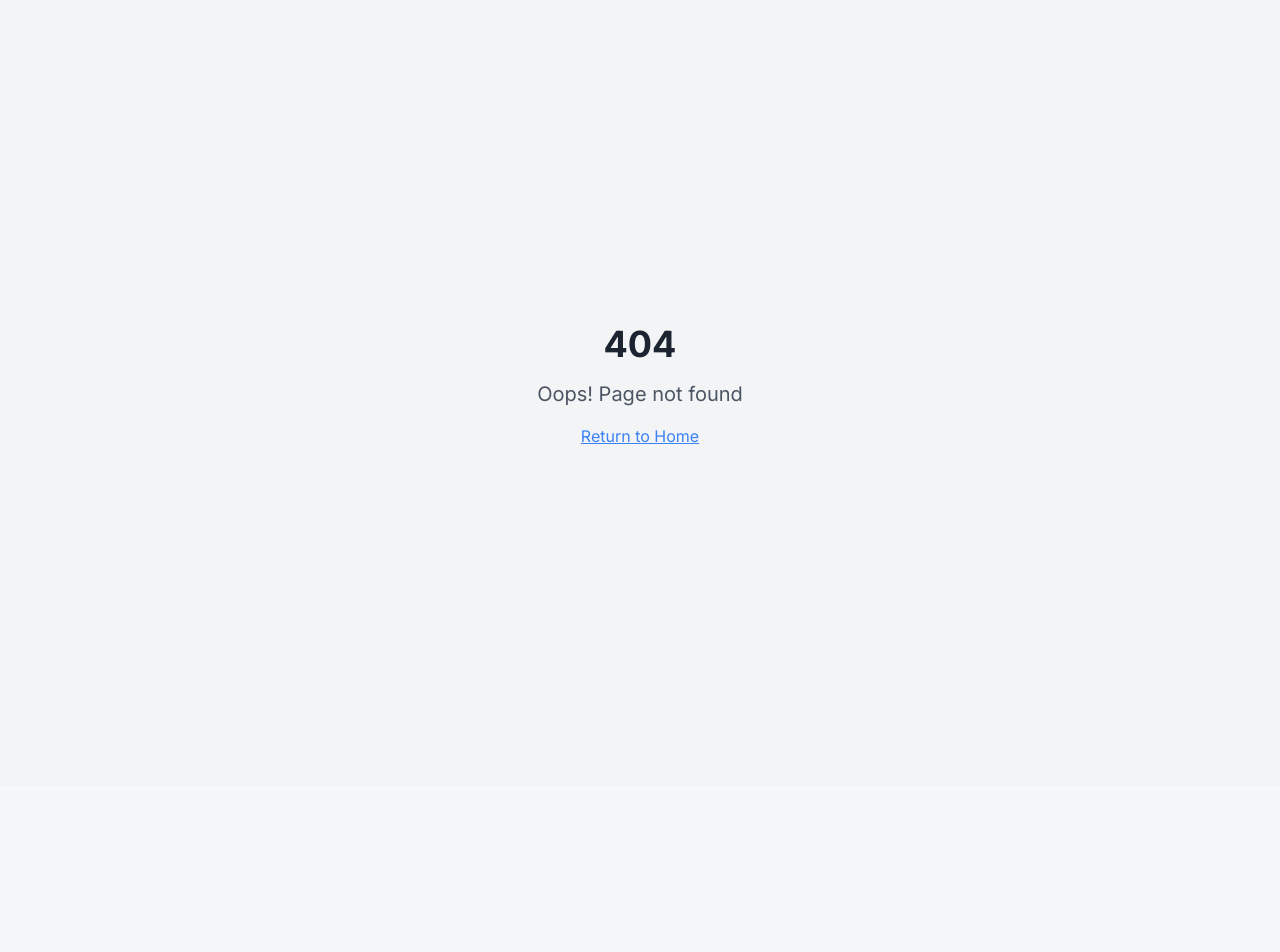
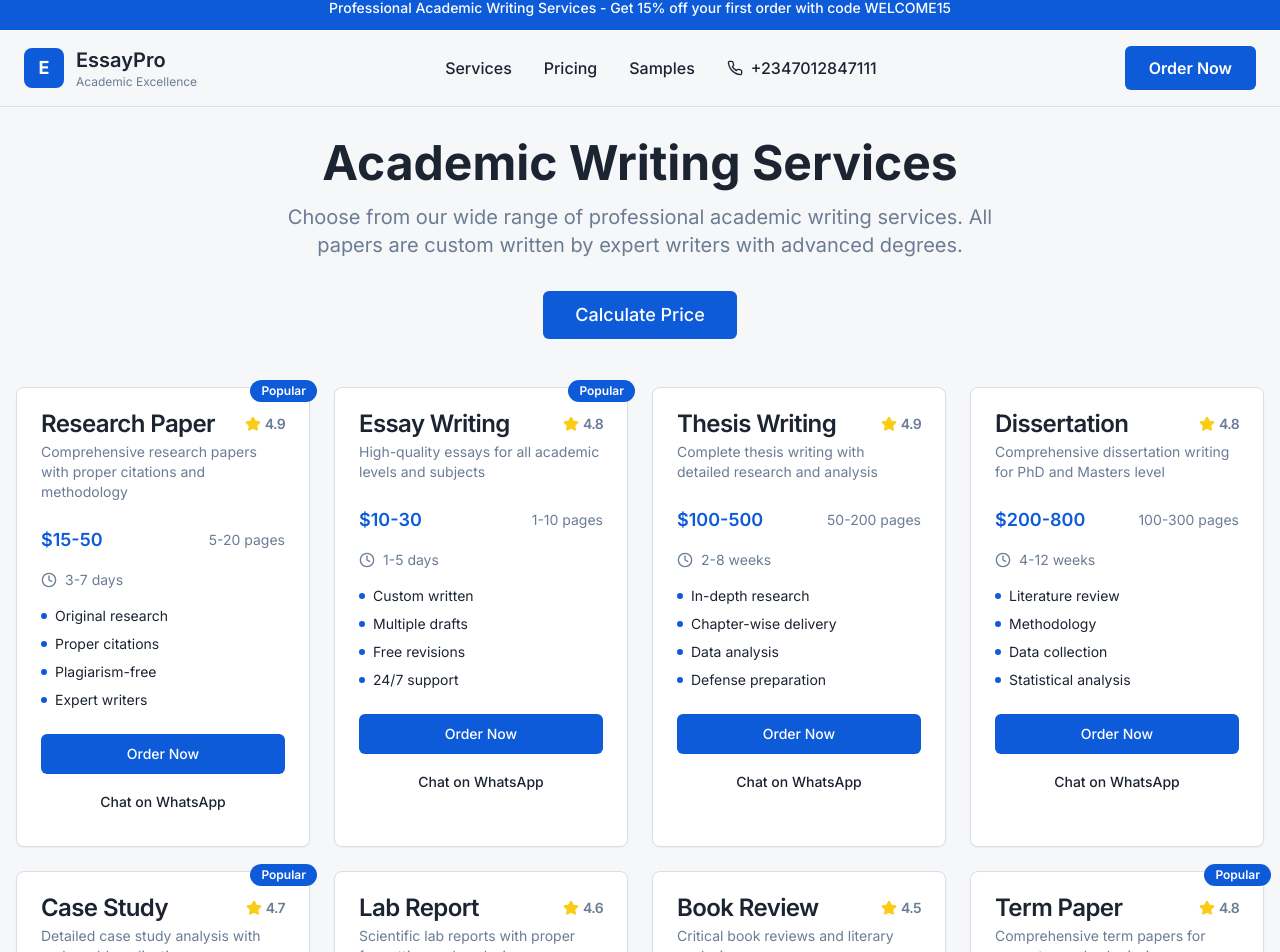
Before and after one commit to Samson-Koremene/quadresearch, a React (Vite) app: page /products in a window 1280 px wide. Before the commit this address had no page. Shown: the part 14-966 px from the top of the page. Before the commit the page ends 800 px from the top, so only its background shows below. Built offline with nearby package versions, Linux system fonts and the light colour scheme.

Commit message:
Refactor product page and navigation
- Remove sign-in button.
- Implement product listing page on "Order" click.
- Link "Browse All Papers" to product listing.
- Link "Preview & Samples" and pricing to calculator.
- Update WhatsApp number and link "Get Started Today" to WhatsApp.

```diff
--- a/src/App.tsx
+++ b/src/App.tsx
@@ -7,6 +7,7 @@ import Index from "./pages/Index";
 import PriceCalculatorPage from "./pages/PriceCalculatorPage";
 import EssayWriting from "./pages/EssayWriting";
 import ResearchPapers from "./pages/ResearchPapers";
+import Products from "./pages/Products";
 import FAQ from "./pages/FAQ";
 import HowItWorks from "./pages/HowItWorks";
 import NotFound from "./pages/NotFound";
@@ -24,6 +25,7 @@ const App = () => (
           <Route path="/calculator" element={<PriceCalculatorPage />} />
           <Route path="/essay-writing" element={<EssayWriting />} />
           <Route path="/research-papers" element={<ResearchPapers />} />
+          <Route path="/products" element={<Products />} />
           <Route path="/faq" element={<FAQ />} />
           <Route path="/how-it-works" element={<HowItWorks />} />
           {/* ADD ALL CUSTOM ROUTES ABOVE THE CATCH-ALL "*" ROUTE */}
--- a/src/components/Header.tsx
+++ b/src/components/Header.tsx
@@ -41,15 +41,15 @@ const Header = () => {
               <button onClick={scrollToServices} className="text-foreground hover:text-primary transition-colors font-medium text-sm xl:text-base">
                 Services
               </button>
-              <a href="#pricing" className="text-foreground hover:text-primary transition-colors font-medium text-sm xl:text-base">
+              <button onClick={() => window.location.href = '/calculator'} className="text-foreground hover:text-primary transition-colors font-medium text-sm xl:text-base">
                 Pricing
-              </a>
-              <a href="#samples" className="text-foreground hover:text-primary transition-colors font-medium text-sm xl:text-base">
+              </button>
+              <button onClick={() => window.location.href = '/calculator'} className="text-foreground hover:text-primary transition-colors font-medium text-sm xl:text-base">
                 Samples
-              </a>
+              </button>
               <div className="flex items-center space-x-2 text-foreground">
                 <Phone className="w-4 h-4" />
-                <span className="font-medium text-sm xl:text-base">+234 815 218 5013</span>
+                <span className="font-medium text-sm xl:text-base">+2347012847111</span>
               </div>
             </nav>
 
@@ -63,10 +63,7 @@ const Header = () => {
 
             {/* Desktop CTA Buttons */}
             <div className="hidden lg:flex items-center space-x-3 xl:space-x-4">
-              <Button variant="ghost" className="font-medium text-sm xl:text-base">
-                Sign In
-              </Button>
-              <Button size="lg" className="font-semibold px-4 xl:px-6 text-sm xl:text-base">
+              <Button size="lg" className="font-semibold px-4 xl:px-6 text-sm xl:text-base" onClick={() => window.location.href = '/products'}>
                 Order Now
               </Button>
             </div>
@@ -83,21 +80,18 @@ const Header = () => {
               >
                 Services
               </button>
-              <a href="#pricing" className="block py-2 text-foreground hover:text-primary transition-colors font-medium">
+              <button onClick={() => window.location.href = '/calculator'} className="block py-2 text-foreground hover:text-primary transition-colors font-medium">
                 Pricing
-              </a>
-              <a href="#samples" className="block py-2 text-foreground hover:text-primary transition-colors font-medium">
+              </button>
+              <button onClick={() => window.location.href = '/calculator'} className="block py-2 text-foreground hover:text-primary transition-colors font-medium">
                 Samples
-              </a>
+              </button>
               <div className="flex items-center space-x-2 py-2 text-foreground">
                 <Phone className="w-4 h-4" />
-                <span className="font-medium">+234 815 218 5013</span>
+                <span className="font-medium">+2347012847111</span>
               </div>
               <div className="flex flex-col space-y-2 pt-2">
-                <Button variant="ghost" className="w-full font-medium">
-                  Sign In
-                </Button>
-                <Button size="lg" className="w-full font-semibold">
+                <Button size="lg" className="w-full font-semibold" onClick={() => window.location.href = '/products'}>
                   Order Now
                 </Button>
               </div>
--- a/src/components/HeroSection.tsx
+++ b/src/components/HeroSection.tsx
@@ -44,7 +44,7 @@ const HeroSection = () => {
             </div>
 
             <div className="flex flex-col sm:flex-row gap-3 sm:gap-4">
-              <Button size="lg" className="px-6 sm:px-8 py-3 sm:py-4 md:py-6 text-sm sm:text-base md:text-lg font-semibold">
+              <Button size="lg" className="px-6 sm:px-8 py-3 sm:py-4 md:py-6 text-sm sm:text-base md:text-lg font-semibold" onClick={() => window.open('https://wa.me/2347012847111', '_blank')}>
                 Get Started Today
               </Button>
               <Button
--- a/src/components/MarketplacePreview.tsx
+++ b/src/components/MarketplacePreview.tsx
@@ -138,7 +138,7 @@ const MarketplacePreview = () => {
                           </AlertDialogDescription>
                         </AlertDialogHeader>
                         <AlertDialogFooter>
-                          <AlertDialogAction onClick={() => window.open('https://wa.me/2348152185013', '_blank')}>
+                          <AlertDialogAction onClick={() => window.open('https://wa.me/2347012847111', '_blank')}>
                             Contact via WhatsApp
                           </AlertDialogAction>
                         </AlertDialogFooter>
@@ -152,7 +152,7 @@ const MarketplacePreview = () => {
         </div>
 
         <div className="text-center">
-          <Button size="lg" className="px-6 md:px-8 py-4 md:py-6 text-base md:text-lg font-semibold">
+          <Button size="lg" className="px-6 md:px-8 py-4 md:py-6 text-base md:text-lg font-semibold" onClick={() => window.location.href = '/products'}>
             Browse All Papers
           </Button>
         </div>
--- a/src/pages/Index.tsx
+++ b/src/pages/Index.tsx
@@ -43,7 +43,7 @@ const Index = () => {
               <div className="space-y-2">
                 <div className="flex items-center space-x-3 text-muted-foreground">
                   <Phone className="w-4 h-4" />
-                  <span>+234 815 218 5013</span>
+                  <span>+2347012847111</span>
                 </div>
                 <div className="flex items-center space-x-3 text-muted-foreground">
                   <Mail className="w-4 h-4" />
@@ -60,7 +60,7 @@ const Index = () => {
                 <li><button onClick={() => navigate('/research-papers')} className="hover:text-primary transition-colors text-left">Research Papers</button></li>
                 <li><button onClick={() => navigate('/calculator')} className="hover:text-primary transition-colors text-left">Thesis Writing</button></li>
                 <li><button onClick={() => navigate('/calculator')} className="hover:text-primary transition-colors text-left">Dissertations</button></li>
-                <li><button onClick={() => navigate('/calculator')} className="hover:text-primary transition-colors text-left">Editing Services</button></li>
+                <li><button onClick={() => navigate('/products')} className="hover:text-primary transition-colors text-left">Browse All Papers</button></li>
               </ul>
             </div>
 
@@ -70,8 +70,8 @@ const Index = () => {
               <ul className="space-y-2 text-muted-foreground">
                 <li><button onClick={() => navigate('/how-it-works')} className="hover:text-primary transition-colors text-left">How It Works</button></li>
                 <li><button onClick={() => navigate('/faq')} className="hover:text-primary transition-colors text-left">FAQ</button></li>
-                <li><button onClick={() => window.open('https://wa.me/2348152185013', '_blank')} className="hover:text-primary transition-colors text-left">Contact Us</button></li>
-                <li><button onClick={() => window.open('https://wa.me/2348152185013', '_blank')} className="hover:text-primary transition-colors text-left">Live Chat</button></li>
+                <li><button onClick={() => window.open('https://wa.me/2347012847111', '_blank')} className="hover:text-primary transition-colors text-left">Contact Us</button></li>
+                <li><button onClick={() => window.open('https://wa.me/2347012847111', '_blank')} className="hover:text-primary transition-colors text-left">Live Chat</button></li>
                 <li><button onClick={() => navigate('/faq')} className="hover:text-primary transition-colors text-left">Quality Guarantee</button></li>
               </ul>
             </div>
--- /dev/null
+++ b/src/pages/Products.tsx
@@ -0,0 +1,216 @@
+import Header from "@/components/Header";
+import { Button } from "@/components/ui/button";
+import { Card, CardContent, CardDescription, CardFooter, CardHeader, CardTitle } from "@/components/ui/card";
+import { Badge } from "@/components/ui/badge";
+import { Clock, FileText, Users, Star } from "lucide-react";
+import { useNavigate } from "react-router-dom";
+
+const Products = () => {
+  const navigate = useNavigate();
+
+  const products = [
+    {
+      id: 1,
+      title: "Research Paper",
+      description: "Comprehensive research papers with proper citations and methodology",
+      price: "$15-50",
+      timeframe: "3-7 days",
+      pages: "5-20 pages",
+      rating: 4.9,
+      popular: true,
+      features: ["Original research", "Proper citations", "Plagiarism-free", "Expert writers"]
+    },
+    {
+      id: 2,
+      title: "Essay Writing",
+      description: "High-quality essays for all academic levels and subjects",
+      price: "$10-30",
+      timeframe: "1-5 days",
+      pages: "1-10 pages",
+      rating: 4.8,
+      popular: true,
+      features: ["Custom written", "Multiple drafts", "Free revisions", "24/7 support"]
+    },
+    {
+      id: 3,
+      title: "Thesis Writing",
+      description: "Complete thesis writing with detailed research and analysis",
+      price: "$100-500",
+      timeframe: "2-8 weeks",
+      pages: "50-200 pages",
+      rating: 4.9,
+      popular: false,
+      features: ["In-depth research", "Chapter-wise delivery", "Data analysis", "Defense preparation"]
+    },
+    {
+      id: 4,
+      title: "Dissertation",
+      description: "Comprehensive dissertation writing for PhD and Masters level",
+      price: "$200-800",
+      timeframe: "4-12 weeks",
+      pages: "100-300 pages",
+      rating: 4.8,
+      popular: false,
+      features: ["Literature review", "Methodology", "Data collection", "Statistical analysis"]
+    },
+    {
+      id: 5,
+      title: "Case Study",
+      description: "Detailed case study analysis with real-world applications",
+      price: "$20-60",
+      timeframe: "2-6 days",
+      pages: "5-15 pages",
+      rating: 4.7,
+      popular: true,
+      features: ["Real examples", "Critical analysis", "Problem solving", "Industry insights"]
+    },
+    {
+      id: 6,
+      title: "Lab Report",
+      description: "Scientific lab reports with proper formatting and analysis",
+      price: "$15-40",
+      timeframe: "1-4 days",
+      pages: "3-12 pages",
+      rating: 4.6,
+      popular: false,
+      features: ["Scientific format", "Data interpretation", "Charts & graphs", "Peer reviewed"]
+    },
+    {
+      id: 7,
+      title: "Book Review",
+      description: "Critical book reviews and literary analysis",
+      price: "$12-35",
+      timeframe: "1-3 days",
+      pages: "2-8 pages",
+      rating: 4.5,
+      popular: false,
+      features: ["Literary analysis", "Critical thinking", "Author's perspective", "Theme analysis"]
+    },
+    {
+      id: 8,
+      title: "Term Paper",
+      description: "Comprehensive term papers for semester-end submissions",
+      price: "$25-75",
+      timeframe: "3-10 days",
+      pages: "8-25 pages",
+      rating: 4.8,
+      popular: true,
+      features: ["Semester coverage", "Multiple sources", "Detailed analysis", "Academic format"]
+    }
+  ];
+
+  return (
+    <div className="min-h-screen bg-gradient-subtle">
+      <Header />
+
+      <main className="container mx-auto px-4 py-8">
+        {/* Hero Section */}
+        <div className="text-center mb-12">
+          <h1 className="text-4xl md:text-5xl font-bold text-foreground mb-4">
+            Academic Writing Services
+          </h1>
+          <p className="text-xl text-muted-foreground max-w-3xl mx-auto mb-8">
+            Choose from our wide range of professional academic writing services.
+            All papers are custom written by expert writers with advanced degrees.
+          </p>
+          <Button
+            size="lg"
+            className="px-8 py-6 text-lg"
+            onClick={() => navigate('/calculator')}
+          >
+            Calculate Price
+          </Button>
+        </div>
+
+        {/* Products Grid */}
+        <div className="grid grid-cols-1 md:grid-cols-2 lg:grid-cols-3 xl:grid-cols-4 gap-6">
+          {products.map((product) => (
+            <Card key={product.id} className="relative hover:shadow-lg transition-shadow duration-300">
+              {product.popular && (
+                <Badge className="absolute -top-2 -right-2 bg-primary text-primary-foreground">
+                  Popular
+                </Badge>
+              )}
+
+              <CardHeader>
+                <CardTitle className="flex items-center justify-between">
+                  <span>{product.title}</span>
+                  <div className="flex items-center space-x-1">
+                    <Star className="w-4 h-4 fill-yellow-400 text-yellow-400" />
+                    <span className="text-sm text-muted-foreground">{product.rating}</span>
+                  </div>
+                </CardTitle>
+                <CardDescription>{product.description}</CardDescription>
+              </CardHeader>
+
+              <CardContent className="space-y-4">
+                <div className="flex justify-between items-center">
+                  <span className="font-semibold text-lg text-primary">{product.price}</span>
+                  <span className="text-sm text-muted-foreground">{product.pages}</span>
+                </div>
+
+                <div className="flex items-center space-x-2 text-sm text-muted-foreground">
+                  <Clock className="w-4 h-4" />
+                  <span>{product.timeframe}</span>
+                </div>
+
+                <div className="space-y-2">
+                  {product.features.map((feature, index) => (
+                    <div key={index} className="flex items-center space-x-2 text-sm">
+                      <div className="w-1.5 h-1.5 bg-primary rounded-full"></div>
+                      <span>{feature}</span>
+                    </div>
+                  ))}
+                </div>
+              </CardContent>
+
+              <CardFooter className="flex flex-col space-y-2">
+                <Button
+                  className="w-full"
+                  onClick={() => navigate('/calculator')}
+                >
+                  Order Now
+                </Button>
+                <Button
+                  variant="ghost"
+                  className="w-full text-sm"
+                  onClick={() => window.open('https://wa.me/2347012847111', '_blank')}
+                >
+                  Chat on WhatsApp
+                </Button>
+              </CardFooter>
+            </Card>
+          ))}
+        </div>
+
+        {/* Call to Action */}
+        <div className="text-center mt-16 p-8 bg-card rounded-lg border">
+          <h2 className="text-3xl font-bold text-foreground mb-4">
+            Need a Custom Service?
+          </h2>
+          <p className="text-muted-foreground mb-6 max-w-2xl mx-auto">
+            Don't see what you're looking for? We offer custom academic writing services
+            for any subject, level, or format. Contact us for a personalized quote.
+          </p>
+          <div className="flex flex-col sm:flex-row gap-4 justify-center">
+            <Button
+              size="lg"
+              onClick={() => window.open('https://wa.me/2347012847111', '_blank')}
+            >
+              Get Custom Quote
+            </Button>
+            <Button
+              variant="outline"
+              size="lg"
+              onClick={() => navigate('/calculator')}
+            >
+              Use Price Calculator
+            </Button>
+          </div>
+        </div>
+      </main>
+    </div>
+  );
+};
+
+export default Products;
```
